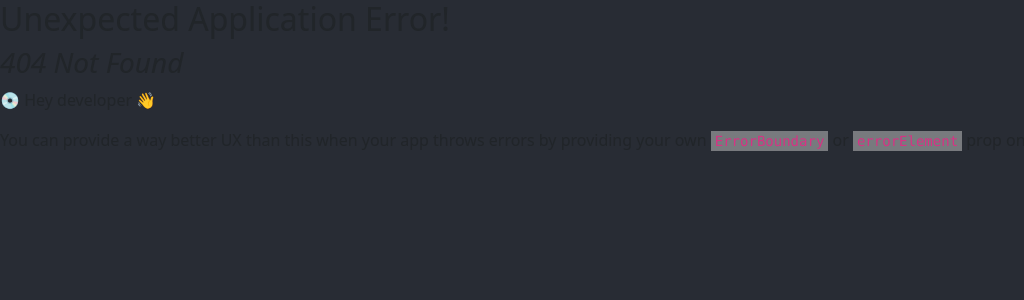
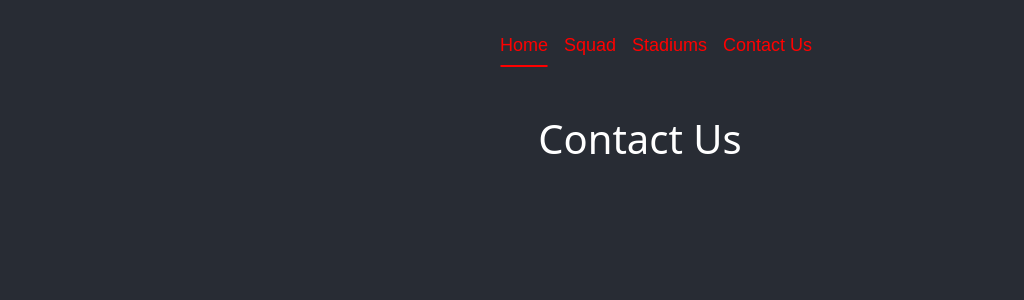
Before and after one commit to Lukakhuza/georgian-football, a React (Create React App) app: page /contactUs in a window 1280 px wide. Before the commit this address had no page. Shown: the top 300 px of the page, without its empty margins (0-1024 px from the left). Built offline with nearby package versions, Linux system fonts and the light colour scheme; a web font is replaced by a local one.

Commit message:
dummy contact us page created.

```diff
--- a/src/App.js
+++ b/src/App.js
@@ -8,6 +8,7 @@ import Squad from "./pages/Squad";
 import RootLayout from "./pages/Root";
 import HomePage from "./pages/Home";
 import PlayerDetails from "./pages/PlayerDetails";
+import ContactUs from "./pages/ContactUs";
 // import { SquadContext } from "./store/context";
 // import SquadContext from "./store/context.js";
 
@@ -22,6 +23,7 @@ const router = createBrowserRouter([
       // { path: "/euro2024", element: <Euro2024 /> },
       { path: "/worldcup2026", element: <WorldCup2026 /> },
       { path: "/stadiums", element: <Stadiums title="Stadiums in Georgia" /> },
+      { path: "/contactUs", element: <ContactUs title="Contact Us" /> },
     ],
   },
 ]);
--- /dev/null
+++ b/src/pages/ContactUs.jsx
@@ -0,0 +1,5 @@
+import classes from "./ContactUs.module.css";
+
+export default function ContactUs({ title }) {
+  return <h1 className={classes.title}>{title}</h1>;
+}
--- /dev/null
+++ b/src/pages/ContactUs.module.css
@@ -0,0 +1,4 @@
+.title {
+  color: white;
+  text-align: center;
+}
```
